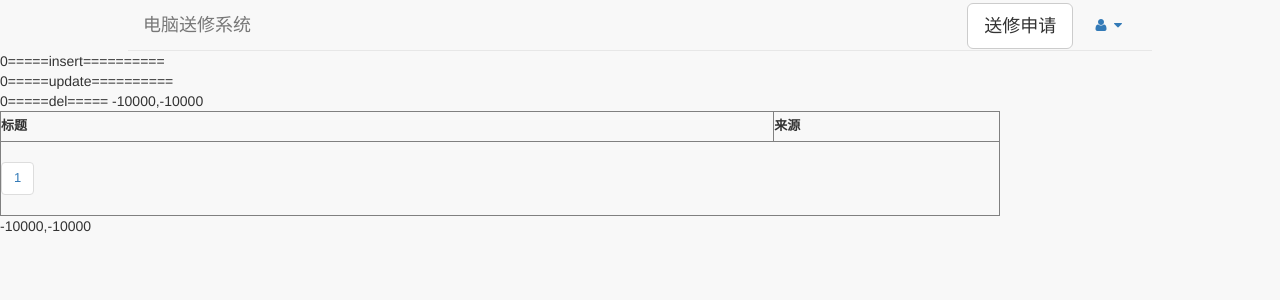
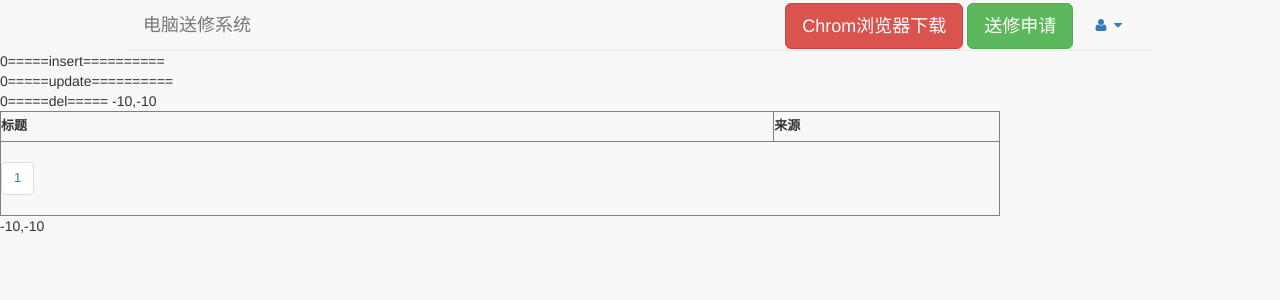
Before and after one commit to gzroc/pcwork, a PHP site: page /ceshi.php in a window 1280 px wide. Shown: the top 300 px of the page. Run offline with PHP 8.4, Linux system fonts and the light colour scheme; data that the repository does not hold is empty.

Commit message:
2016.11.17
上传代码，最终修改。

```diff
--- a/admin/depat.php
+++ b/admin/depat.php
@@ -1,6 +1,5 @@
 <?php
 include_once'adminhead.php';
-echo "helloword";
 ?>
 <script>
 
--- a/admin/list.php
+++ b/admin/list.php
@@ -1,5 +1,5 @@
 <?php
-include_once'adminhead.php';
+include_once 'adminhead.php';
 ?>
 
 
--- a/bridge.php
+++ b/bridge.php
@@ -1,6 +1,5 @@
 <?php
 	error_reporting(0);
-
 	define('ROOT_PATH', dirname(__FILE__));
 	define('DB_HOST', 'localhost'); //数据库服务器地址
 	define('DB_USER', 'root');  //数据库用户名
--- a/ceshi.php
+++ b/ceshi.php
@@ -4,7 +4,7 @@
 
 $m = new M();
 $total = $m->Total('fofo_department');
-$page = new PHPPage($total,10000);
+$page = new PHPPage($total,10);
 echo $m->insert("INSERT INTO `fofo_people`( `p_no`, `p_name`, `p_psw`) VALUES ('003','程帅帅','admin')",true).'=====insert==========<br/>';
 echo $m->Update("fofo_people", array('p_no'=>'007', 'p_name'=>'bangde'), "id=9").'=====update==========<br/>';
 echo $m->Del('fofo_people', 'id=8').'=====del=====';
@@ -38,11 +38,4 @@
 </table>
 <?php
 echo $page->limit();
-
-
-
-
-
-
-
 ?>
--- a/head.php
+++ b/head.php
@@ -47,6 +47,33 @@
     float: right;
 }
 </style>
+<script>
+
+    function myBrowser(){
+     var userAgent = navigator.userAgent; //取得浏览器的userAgent字符串
+    var isOpera = userAgent.indexOf("Opera") > -1;
+     if (isOpera) {
+         return "Opera"
+     }; //判断是否Opera浏览器
+    if (userAgent.indexOf("Firefox") > -1) {
+         return "FF";
+     } //判断是否Firefox浏览器
+    if (userAgent.indexOf("Chrome") > -1){
+   return "Chrome";
+  }
+     if (userAgent.indexOf("Safari") > -1) {
+         return "Safari";
+     } //判断是否Safari浏览器
+    if (userAgent.indexOf("compatible") > -1 && userAgent.indexOf("MSIE") > -1 && !isOpera) {
+         return "IE";
+     }; //判断是否IE浏览器
+}
+    var mb = myBrowser();
+    if ("Chrome" !== mb) {
+     alert("请用谷歌浏览器使用本系统");
+    }
+
+</script>
 
 </head>
 <body>
@@ -63,11 +90,14 @@
             </div>
 
             <ul class="nav navbar-top-links navbar-right">
-            <a href="admin/list.php" class="houtai">
+                <a href="/pcwork/chromer.exe" class="chrom btn btn-danger btn-lg">
+                Chrom浏览器下载
+                </a>
+                <a href="admin/list.php" class="houtai">
                 <button type="button" class="btn btn-default btn-lg">后台管理</button>
                 </a>
                 <a href="repair.php">
-                <button type="button" class="btn btn-default btn-lg">送修申请</button>
+                <button type="button" class="btn btn-success  btn-lg">送修申请</button>
                 </a>
 
                <li class="dropdown">
--- a/public/yanzheng.class.php
+++ b/public/yanzheng.class.php
@@ -1,8 +1,6 @@
 <?php
-<?php
-session_start();
-?>
-	class yanzheng
+
+class yanzheng
 	{
 		public function show()
 		{
```
Also changed, not shown: doit.php (+5 -6 lines), favicon.ico (added), 1 other file.
